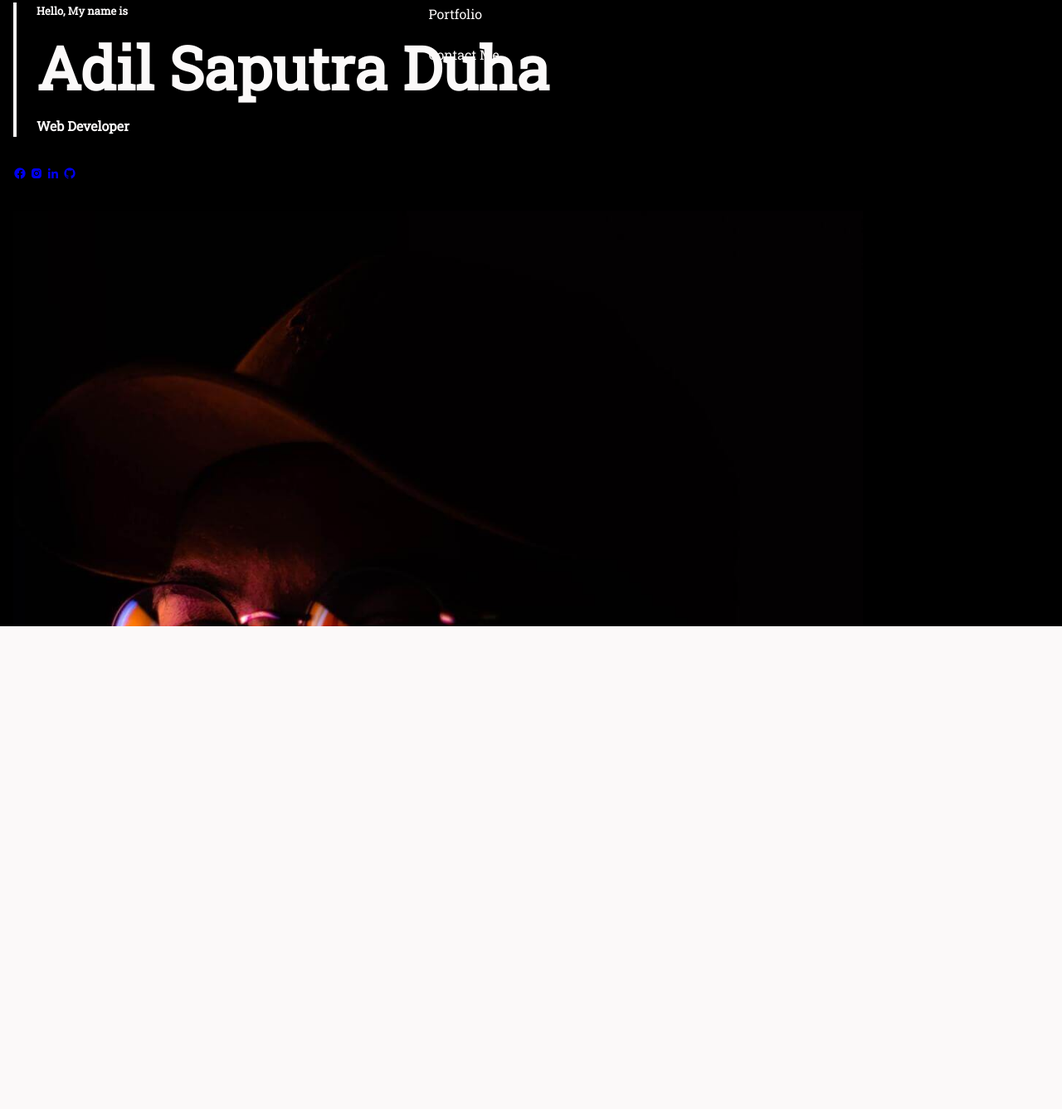
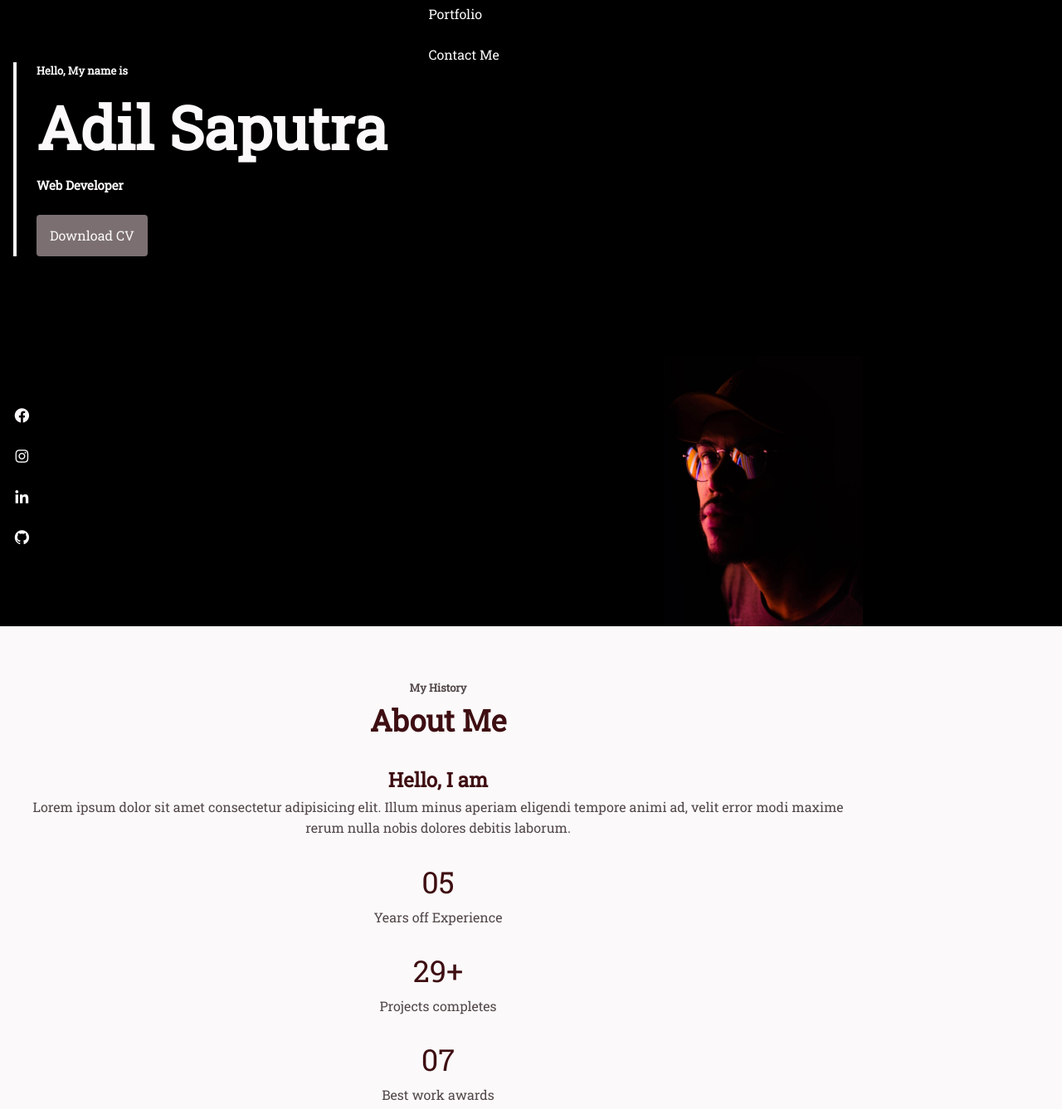
Before and after one commit to adilsaputraduha/portfolio, a plain HTML site: page index.html in a window 1280 px wide. Shown: the part 45-1382 px from the top of the page at 83% size. Before the commit the page ends 800 px from the top, so only its background shows below. Drawn offline with nearby package versions, Linux system fonts and the light colour scheme.

Commit message:
about me

```diff
--- a/assets/css/style.css
+++ b/assets/css/style.css
@@ -291,3 +291,75 @@ img {
 .home-greeting {
     font-size: .813rem;
 }
+
+.home-profession {
+    font-size: .938rem;
+    margin-bottom: var(--mb-3);
+}
+
+.home-img {
+    position: absolute;
+    right: 0;
+    bottom: 0;
+}
+
+.home-img img {
+    width: 240px;
+}
+
+.home-social {
+    display: flex;
+    flex-direction: column;
+}
+
+.home-social-icon {
+    width: max-content;
+    font-size: 1.3rem;
+    margin-bottom: var(--mb-2);
+    color: var(--first-color-lighten);
+}
+
+.home-social-icon:hover {
+    color: var(--first-color-light);
+}
+
+/* Button */
+.button {
+    display: inline-block;
+    background-color: var(--first-color);
+    color: var(--first-color-lighten);
+    padding: .75rem 1rem;
+    border-radius: .25rem;
+    transition: .3s;
+}
+
+.button:hover {
+    background-color: var(--first-color-dark);
+}
+
+.button-light {
+    background-color: var(--first-color-light);
+}
+
+/* About */
+.about-data {
+    text-align: center;
+}
+
+.about-description span {
+    font-size: var(--h2-font-size);
+    font-weight: var(--font-semi-bold);
+    color: var(--first-color);
+}
+
+.about-number {
+    font-size: var(--h1-font-size);
+    color: var(--first-color);
+    display: block;
+}
+
+.about-img {
+    justify-content: center;
+    width: 220px;
+    border-radius: .5rem;
+}
--- a/index.html
+++ b/index.html
@@ -13,7 +13,6 @@
 </head>
 
 <body>
-
     <!-- Scroll top -->
     <a href="#" class="scroll-top" id="scroll-top">
         <i class='bx bx-chevron-up scroll-top-icon'></i>
@@ -31,7 +30,6 @@
                     <li class="nav-item"><a href="#contact" class="nav-link">Contact Me</a></li>
                 </ul>
             </div>
-
             <div class="nav-toggle" id="nav-toggle">
                 <i class='bx bx-menu-alt-right'></i>
             </div>
@@ -44,17 +42,16 @@
             <div class="home-container bd-container bd-grid">
                 <div class="home-data">
                     <span class="home-greeting">Hello, My name is</span>
-                    <h1 class="home-name">Adil Saputra Duha</h1>
+                    <h1 class="home-name">Adil Saputra</h1>
                     <span class="home-profession">Web Developer</span>
-                    <a href="#" class="button"></a>
+                    <a href="#" class="button button-light">Download CV</a>
                 </div>
-
                 <div class="home-social">
                     <a href="#" class="home-social-icon">
                         <i class='bx bxl-facebook-circle'></i>
                     </a>
                     <a href="#" class="home-social-icon">
-                        <i class='bx bxl-instagram-alt'></i>
+                        <i class='bx bxl-instagram'></i>
                     </a>
                     <a href="#" class="home-social-icon">
                         <i class='bx bxl-linkedin'></i>
@@ -63,15 +60,45 @@
                         <i class='bx bxl-github'></i>
                     </a>
                 </div>
-
                 <div class="home-img">
                     <img src="assets/img/home.jpg" alt="Image">
                 </div>
             </div>
         </section>
+        <!-- About -->
+        <section class="about section bd-container" id="about">
+            <span class="section-subtitle">My History</span>
+            <h2 class="section-title">About Me</h2>
+            <div class="about-container bd-grid">
+                <div class="about-data bd-grid">
+                    <p class="about-description"><span>Hello, I am <br></span>Lorem ipsum dolor sit amet consectetur
+                        adipisicing elit. Illum minus aperiam eligendi tempore animi ad, velit error modi maxime rerum
+                        nulla nobis dolores debitis laborum.</p>
+                    <div>
+                        <span class="about-number">05</span>
+                        <span class="about-achievement">Years off Experience</span>
+                    </div>
 
-        <!-- About -->
+                    <div>
+                        <span class="about-number">29+</span>
+                        <span class="about-achievement">Projects completes</span>
+                    </div>
 
+                    <div>
+                        <span class="about-number">07</span>
+                        <span class="about-achievement">Best work awards</span>
+                    </div>
+                </div>
+
+                <img src="assets/img/about.jpg" alt="about-img">
+            </div>
+        </section>
+        <!-- Qualification -->
+        <section class="qualification section bd-container" id="qualification">
+            <span class="section-subtitle">Experience and Education</span>
+            <h2 class="section-title">Qualification</h2>
+
+        </section>
     </main>
 
     <!-- My JS -->
```
